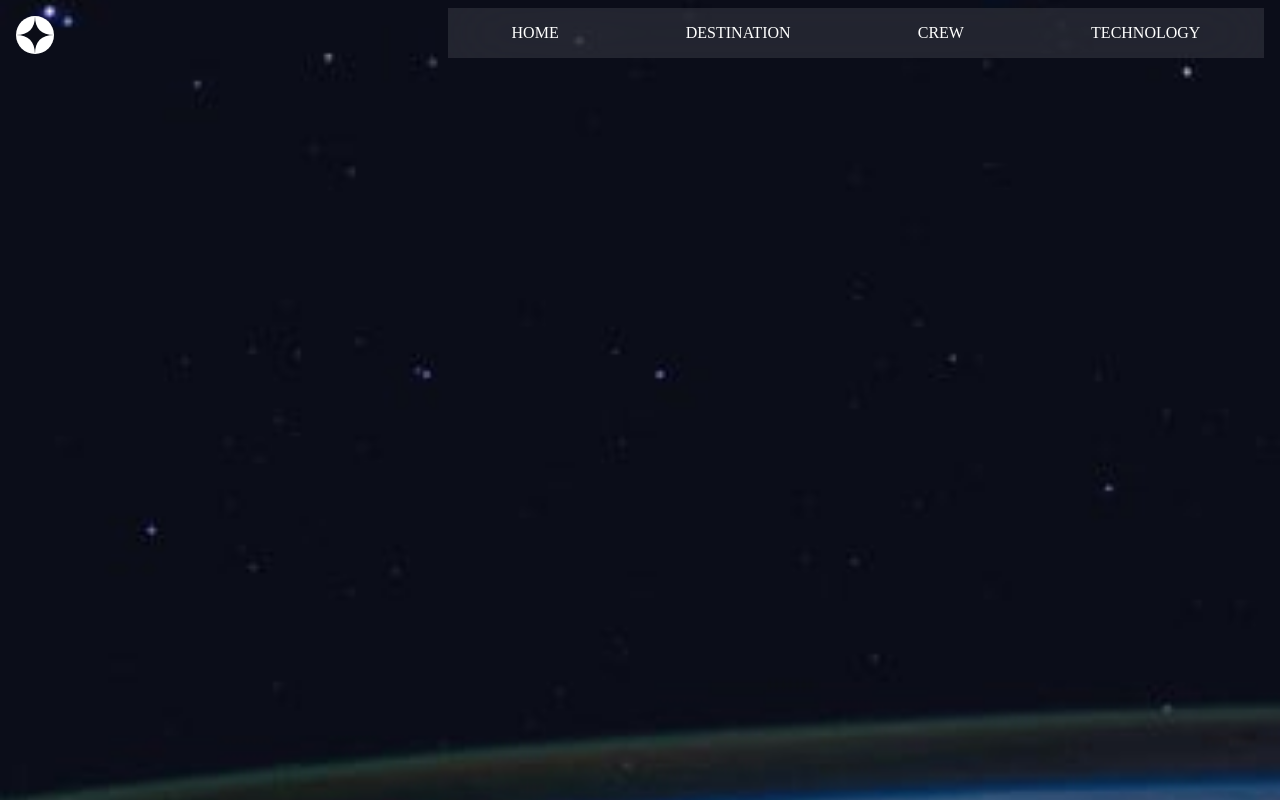
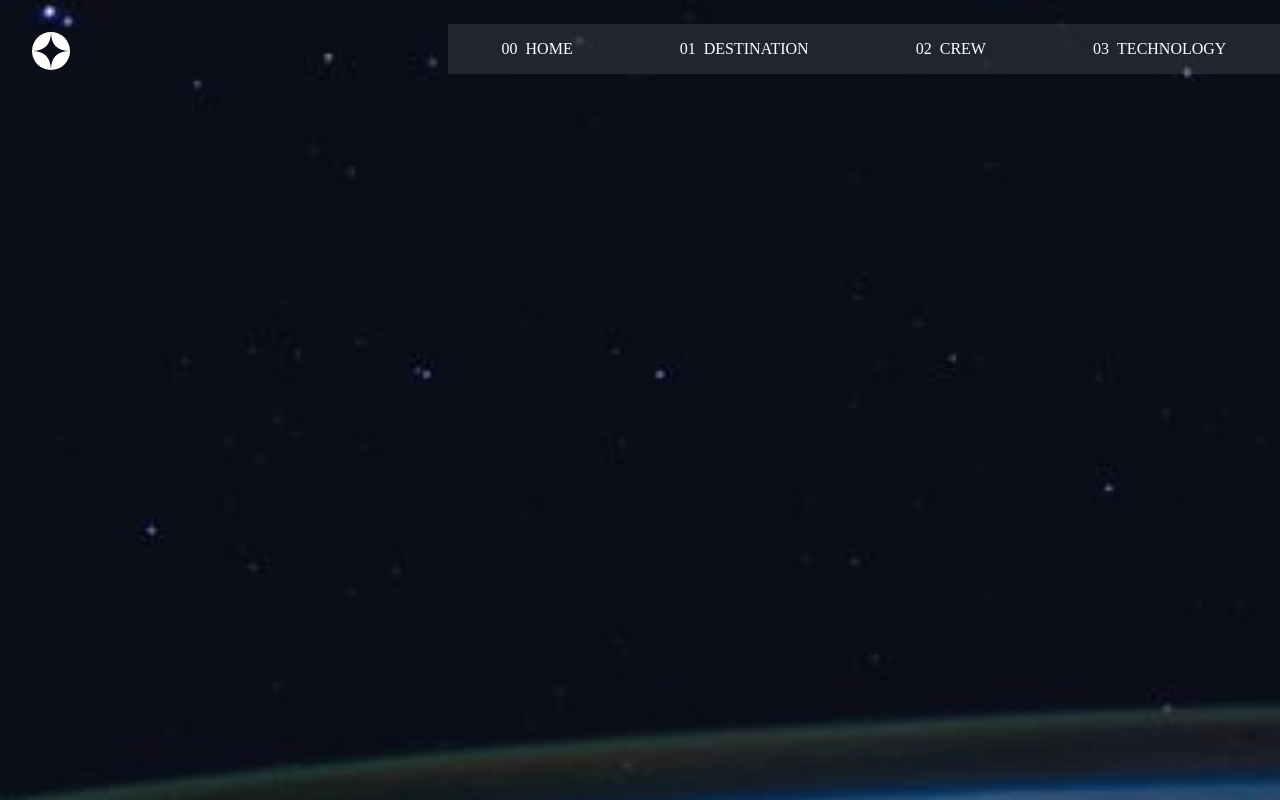
Before and after one commit to StormKing969/space-tourism-website, a React (Create React App) app: page / in a window 1280 px wide. Built offline with nearby package versions, Linux system fonts and the light colour scheme.

Commit message:
navbar fixed

```diff
--- a/public/css/main.css
+++ b/public/css/main.css
@@ -25,7 +25,7 @@ body {
   -webkit-box-align: center;
       -ms-flex-align: center;
           align-items: center;
-  padding: 1rem;
+  padding: 2rem;
 }
 
 .logo_icon img {
@@ -39,7 +39,7 @@ body {
 
 .menu_open {
   position: fixed;
-  inset: 0 0 0 35%;
+  inset: 0rem 0 0 35%;
   background: rgba(56, 54, 54, 0.333);
   -webkit-transform: translateX(100%);
           transform: translateX(100%);
@@ -105,8 +105,7 @@ body {
     height: -webkit-fit-content;
     height: -moz-fit-content;
     height: fit-content;
-    margin-top: .5rem;
-    margin-right: 1rem;
+    margin-top: 1.5rem;
   }
   .menu_open img {
     display: none;
@@ -132,6 +131,12 @@ body {
   }
   .menu_open ul li a span {
     display: none;
+  }
+}
+
+@media screen and (min-width: 1020px) {
+  .menu_open ul li a span {
+    display: inherit;
   }
 }
 
--- a/scss/components/navbar/_navbar.scss
+++ b/scss/components/navbar/_navbar.scss
@@ -4,7 +4,7 @@
     flex-direction: row;
     justify-content: space-between;
     align-items: center;
-    padding: 1rem;
+    padding: 2rem;
 }
 
 .logo_icon {
@@ -21,7 +21,7 @@
 
 .menu_open {
     position: fixed;
-    inset: 0 0 0 35%;
+    inset: 0rem 0 0 35%;
     background: $hamburger-menu-bg-noblur;
     transform: translateX(100%);
     transition: $transition;
@@ -75,8 +75,7 @@
     .menu_open {
         transform: translateX(0) !important;
         height: fit-content;
-        margin-top: .5rem;
-        margin-right: 1rem;
+        margin-top: 1.5rem;
 
         img {
             display: none;
@@ -107,7 +106,20 @@
     }
 }
 
-@media screen and (min-width: 1020) {
+@media screen and (min-width: 1020px) {
+    .menu_open {
 
+        ul {
 
+            li {
+
+                a {
+
+                    span {
+                        display: inherit;
+                    }
+                }
+            }
+        }
+    }
 }
```
